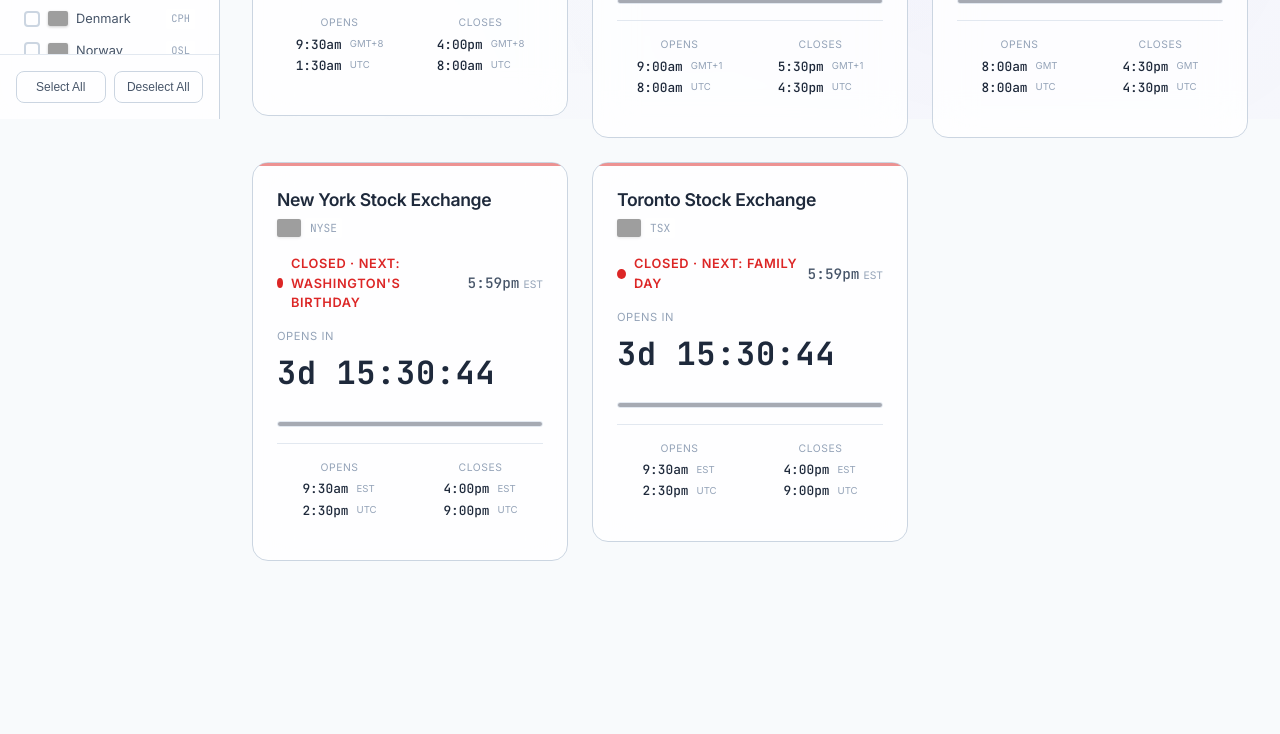
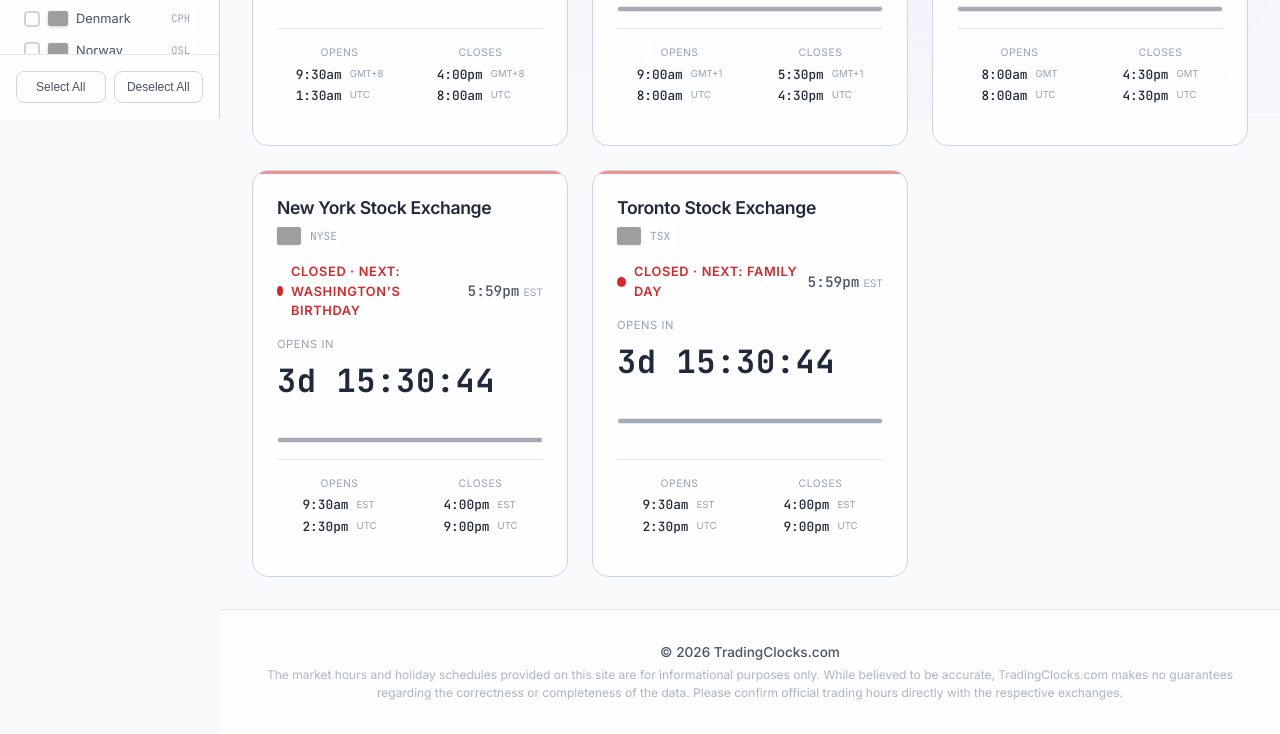
Before and after one commit to can-finance/tradingclocks, a website built with Vite: page index.html in a window 1280 px wide. Shown: the part 681-1415 px from the top of the page. Before the commit the page ends 1274 px from the top, so only its background shows below. Built offline with nearby package versions, Linux system fonts and the light colour scheme; grey boxes are pictures that could not be loaded.

Commit message:
Add footer, fix card layout, integrate Cloudflare analytics, and restrict debug mode

```diff
--- a/index.html
+++ b/index.html
@@ -83,12 +83,29 @@
       <div class="clock-grid" id="clock-grid">
         <!-- Clock cards populated by JavaScript -->
       </div>
+
+      <!-- Footer -->
+      <footer class="footer">
+        <div class="footer-content">
+          <div class="footer-copyright">
+            &copy; 2026 TradingClocks.com
+          </div>
+          <div class="footer-disclaimer">
+            The market hours and holiday schedules provided on this site are for informational purposes only. While
+            believed to be accurate, TradingClocks.com makes no guarantees regarding the correctness or completeness of
+            the data. Please confirm official trading hours directly with the respective exchanges.
+          </div>
+        </div>
+      </footer>
     </main>
   </div>
 
 
 
   <script type="module" src="src/main.ts"></script>
+  <!-- Cloudflare Web Analytics -->
+  <script defer src='https://static.cloudflareinsights.com/beacon.min.js'
+    data-cf-beacon='{"token": "4b9180163afd4598908c3de9369bd3d2"}'></script><!-- End Cloudflare Web Analytics -->
 </body>
 
 </html>
--- a/src/main.ts
+++ b/src/main.ts
@@ -3,7 +3,9 @@
  */
 
 import './style.css';
-import './debug'; // Initialize Debug UI
+if (import.meta.env.DEV) {
+  import('./debug'); // Initialize Debug UI only in development
+}
 import { markets, getMarketsByRegion, loadMarketsConfig } from './markets';
 import { loadHolidaysConfig } from './holidays';
 import {
--- a/src/style.css
+++ b/src/style.css
@@ -581,7 +581,7 @@
   gap: var(--spacing-lg);
   padding: var(--spacing-xl);
   flex: 1;
-  align-items: start;
+  align-content: start;
 }
 
 /* Empty State */
@@ -616,6 +616,8 @@
   transition: all var(--transition-base);
   position: relative;
   overflow: hidden;
+  display: flex;
+  flex-direction: column;
 }
 
 .clock-card::before {
@@ -1136,6 +1138,7 @@
   padding-top: var(--spacing-md);
   border-top: 1px solid var(--border-subtle);
   margin-bottom: var(--spacing-md);
+  margin-top: auto;
 }
 
 .schedule-column {
@@ -1566,3 +1569,34 @@
     box-shadow: 0 0 0 0 rgba(255, 69, 58, 0);
   }
 }
+
+/* -------- Footer -------- */
+.footer {
+  margin-top: auto;
+  padding: var(--spacing-xl) var(--spacing-lg);
+  border-top: 1px solid var(--border-subtle);
+  background: var(--bg-glass);
+  backdrop-filter: blur(10px);
+  -webkit-backdrop-filter: blur(10px);
+  text-align: center;
+}
+
+.footer-content {
+  max-width: 1200px;
+  margin: 0 auto;
+  display: flex;
+  flex-direction: column;
+  gap: var(--spacing-xs);
+  color: var(--text-muted);
+  font-size: 0.85rem;
+}
+
+.footer-copyright {
+  font-weight: 500;
+  color: var(--text-secondary);
+}
+
+.footer-disclaimer {
+  font-size: 0.75rem;
+  opacity: 0.8;
+}
```
Also changed, not shown: dst.html (+3 -0 lines), editor.html (+3 -0 lines), holidays-summary.html (+3 -0 lines), schedule.html (+3 -0 lines).
